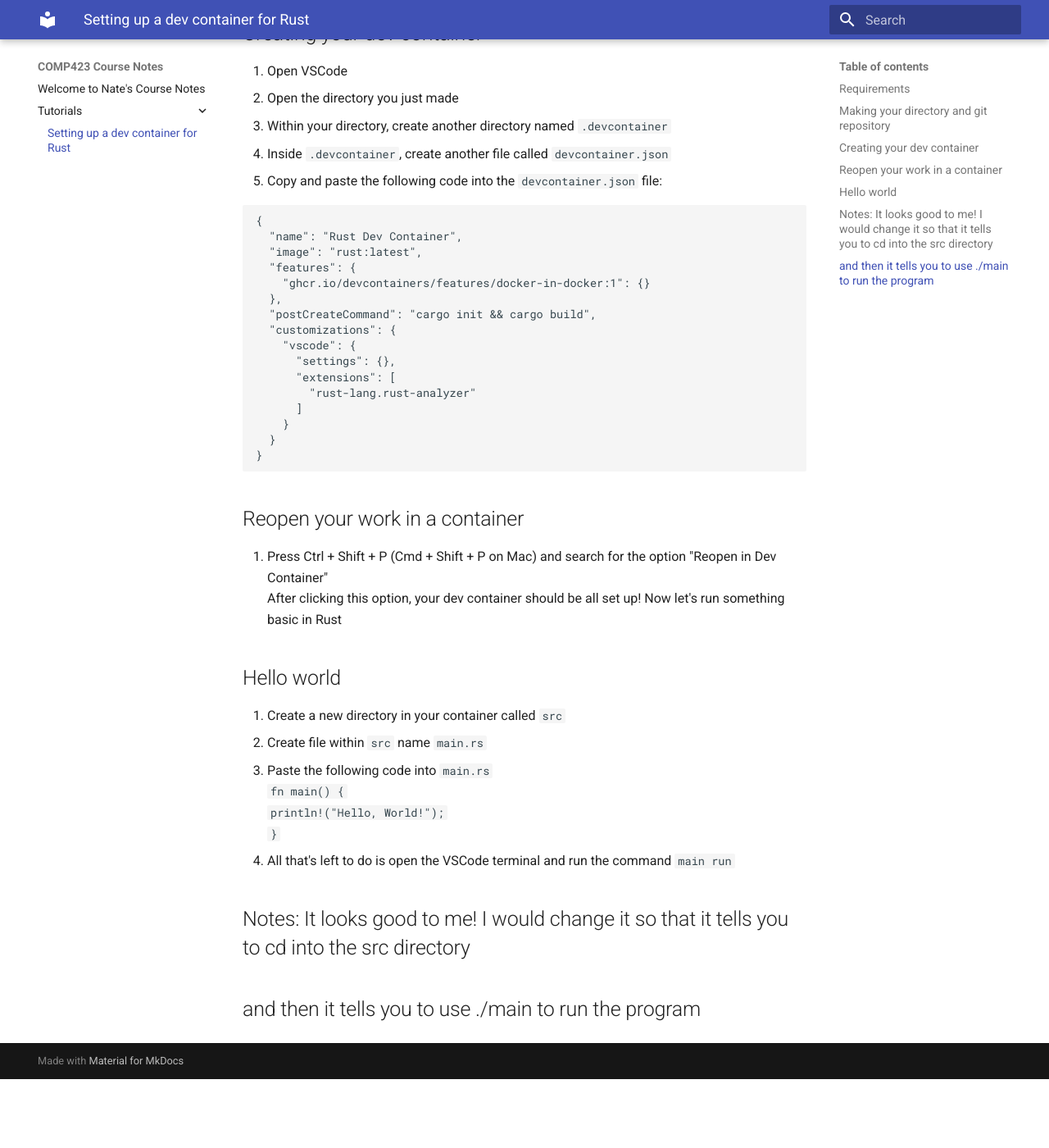
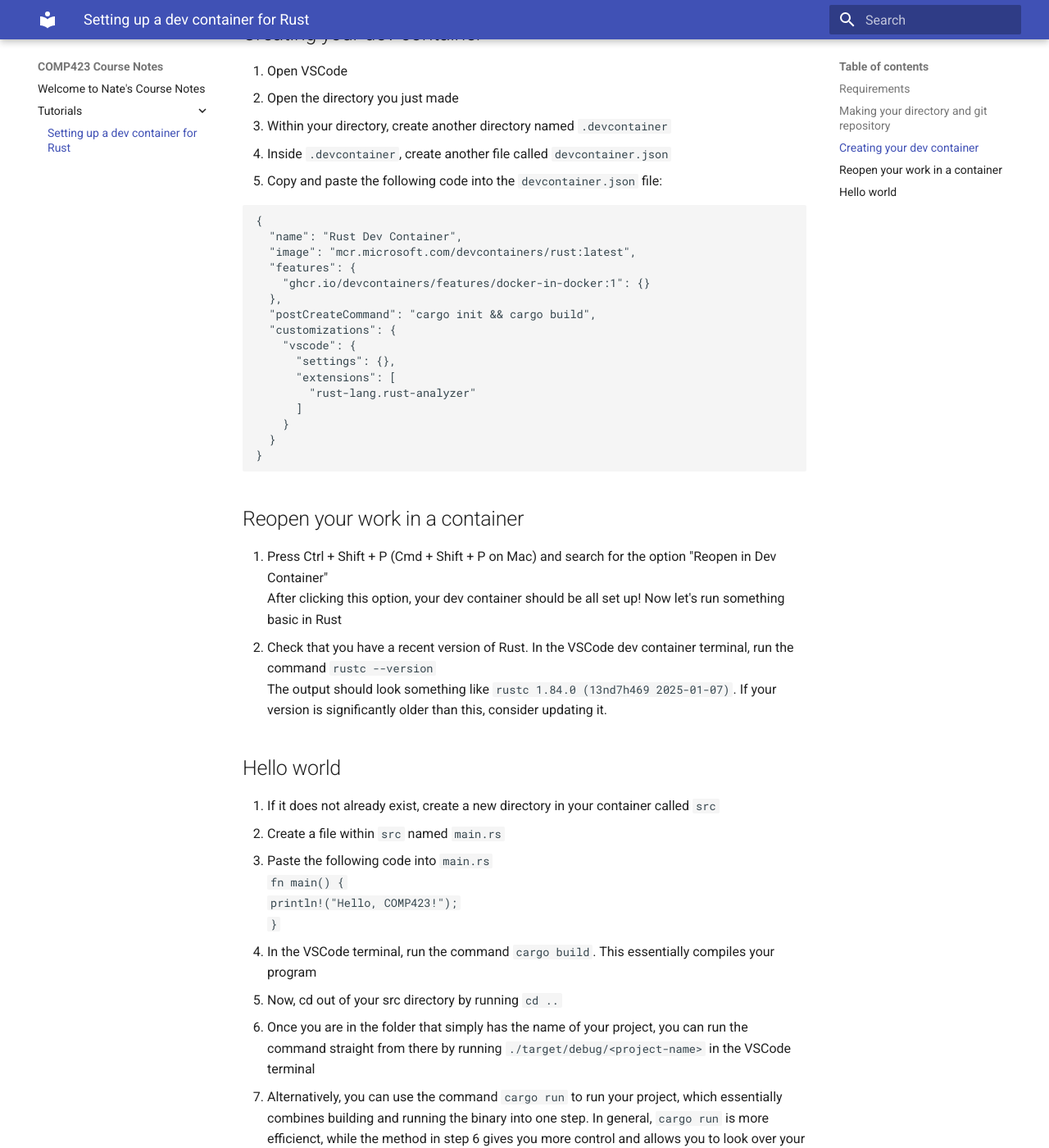
Before and after one commit to hicksnat/comp423-course-notes, an MkDocs documentation site: the page built from docs/tutorials/rust-setup.md, in a window 1280 px wide and 1400 px high, scrolled down 726 px. Shown: the whole window at 82% size. Built offline with MkDocs 1.6.1 and Material for MkDocs 9.7.7, drawn with Linux system fonts in a browser that asks for light colours; before the commit the page ends 2042 px from its top, so only the background shows below that; some of the changed text lies outside the part shown.

Commit message:
Took into account corrections and checked for all requirements from assignment

````diff
--- a/docs/tutorials/rust-setup.md
+++ b/docs/tutorials/rust-setup.md
@@ -28,7 +28,7 @@ Make sure you have:
 ```
 {
   "name": "Rust Dev Container",
-  "image": "rust:latest",
+  "image": "mcr.microsoft.com/devcontainers/rust:latest",
   "features": {
     "ghcr.io/devcontainers/features/docker-in-docker:1": {}
   },
@@ -47,17 +47,23 @@ Make sure you have:
 ## Reopen your work in a container
 1. Press Ctrl + Shift + P (Cmd + Shift + P on Mac) and search for the option "Reopen in Dev Container"
 After clicking this option, your dev container should be all set up! Now let's run something basic in Rust
+2. Check that you have a recent version of Rust. In the VSCode dev container terminal, run the command `rustc --version`
+The output should look something like `rustc 1.84.0 (13nd7h469 2025-01-07)`. If your version is significantly
+older than this, consider updating it.
 
 ## Hello world
-1. Create a new directory in your container called `src`
-2. Create file within `src` name `main.rs`
+1. If it does not already exist, create a new directory in your container called `src`
+2. Create a file within `src` named `main.rs`
 3. Paste the following code into `main.rs`
 `fn main() {`
-    `println!("Hello, World!");`
+    `println!("Hello, COMP423!");`
 `}`
-4. All that's left to do is open the VSCode terminal and run the command `main run`
+4. In the VSCode terminal, run the command `cargo build`. This essentially compiles your program
+5. Now, cd out of your src directory by running `cd ..`
+6. Once you are in the folder that simply has the name of your project, you can run the command
+straight from there by running `./target/debug/<project-name>` in the VSCode terminal
+7. Alternatively, you can use the command `cargo run` to run your project, which essentially combines building and running the binary into one step. In general, `cargo run` is more efficienct, while the method in step 6 gives you more control and allows you to look over your built files/ binary.
 
 
 
-## Notes: It looks good to me! I would change it so that it tells you to cd into the src directory
-##        and then it tells you to use ./main to run the program
+<!-- Notes: It looks good to me! I would change it so that it tells you to cd into the src directory and then it tells you to use ./main to run the program-->
````
